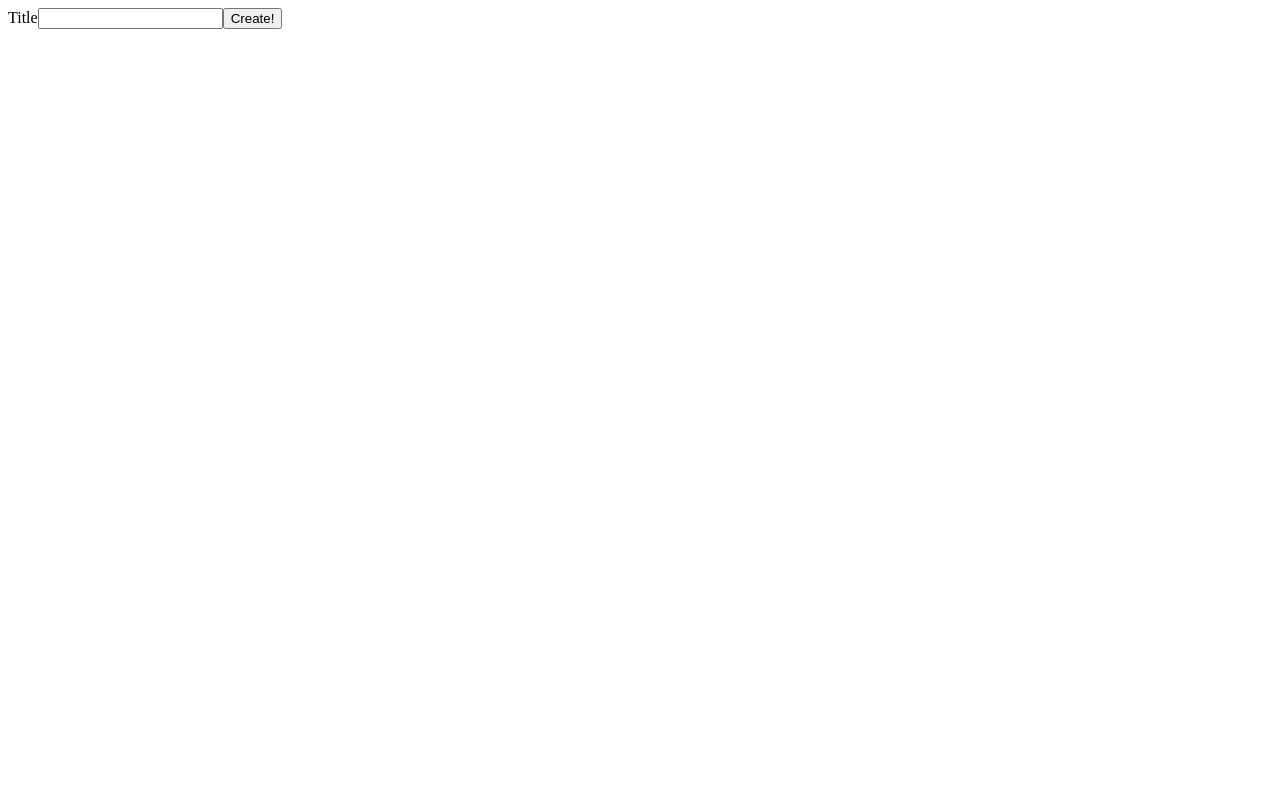
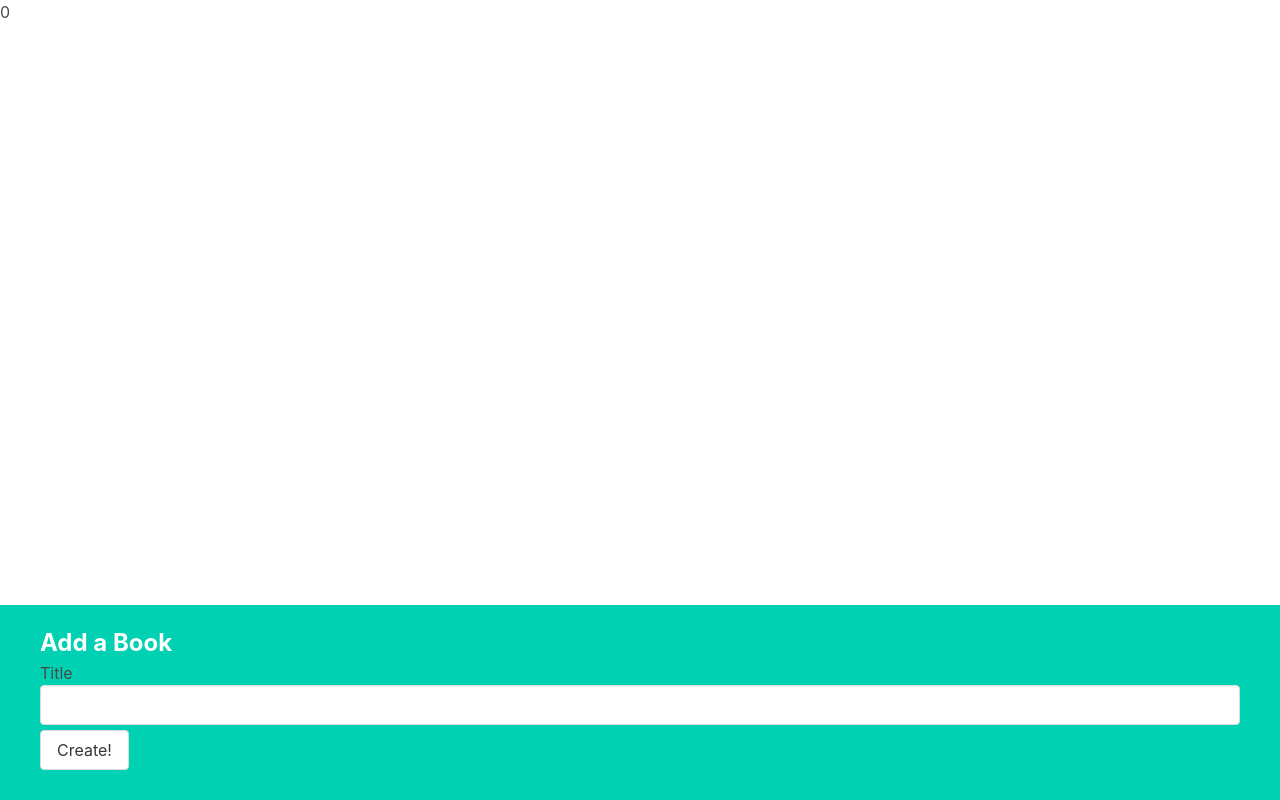
Before and after one commit to muezwink/Udemy-React-Redux, a React (Create React App) app: page / in a window 1280 px wide. Built offline with nearby package versions, Linux system fonts and the light colour scheme.

Commit message:
Adding a Book, For Real!

```diff
--- a/src/App.js
+++ b/src/App.js
@@ -5,11 +5,13 @@ function App() {
   const [books, setBooks] = useState([]);
 
   const createBook = (title) => {
-    console.log('Need to add book with:', title);
+    const updatedBooks = [...books, { id: 123, title }];
+    setBooks(updatedBooks);
   };
 
   return (
     <div>
+      {books.length}
       <BookCreate onCreate={createBook} />
     </div>
   );
--- a/src/components/BookCreate.js
+++ b/src/components/BookCreate.js
@@ -14,11 +14,12 @@ function BookCreate({ onCreate }) {
   };
 
   return (
-    <div>
+    <div className="book-create">
+      <h3>Add a Book</h3>
       <form onSubmit={handleSubmit}>
         <label>Title</label>
-        <input value={title} onChange={handleChange} />
-        <button>Create!</button>
+        <input className="input" value={title} onChange={handleChange} />
+        <button className="button">Create!</button>
       </form>
     </div>
   );
--- a/src/index.js
+++ b/src/index.js
@@ -1,3 +1,4 @@
+import './index.css';
 import React from 'react';
 import ReactDOM from 'react-dom/client';
 import App from './App';
```
